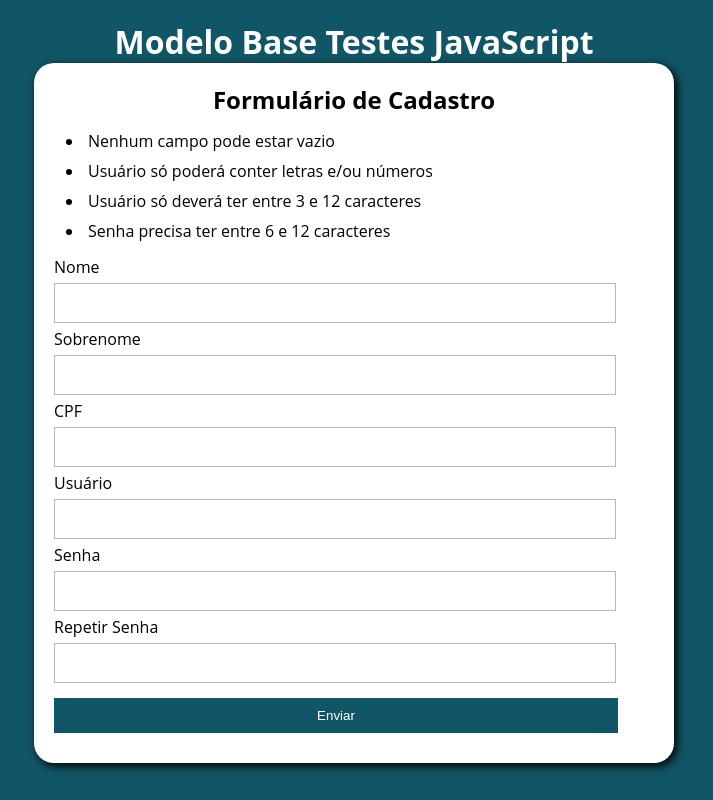
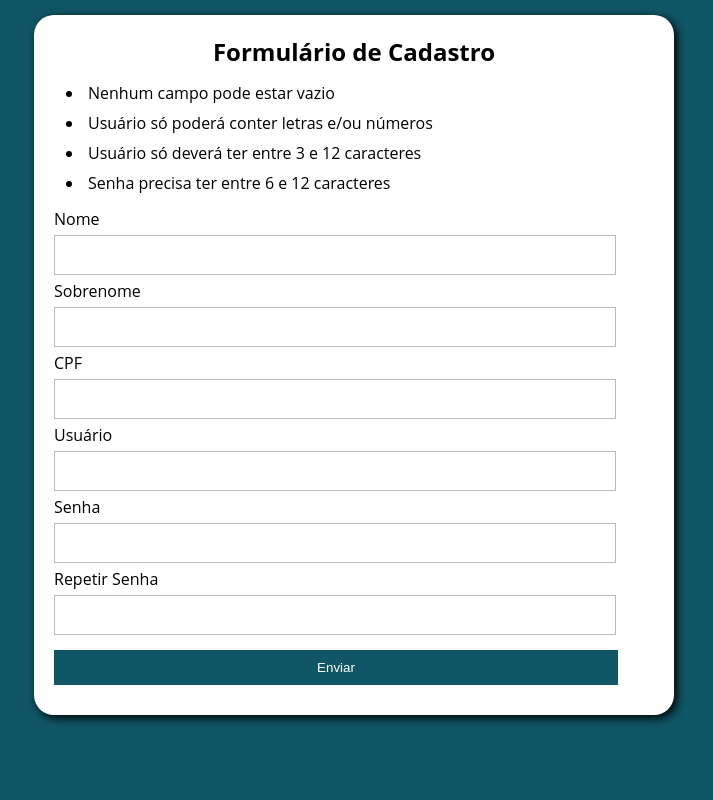
Before and after one commit to Parron01/JavaScript_Projetos_Estudos, a plain HTML site: page ValidandoFormulario/index.html in a window 1280 px wide. Shown: the whole page, without its empty margins (286-999 px from the left). Drawn offline with Linux system fonts and the light colour scheme.

Commit message:
Arrumando Exercício

```diff
--- a/ValidandoFormulario/index.html
+++ b/ValidandoFormulario/index.html
@@ -7,7 +7,6 @@
     <link rel="stylesheet" href="style.css">
 </head>
 <body>
-<h1 style="text-align: center; color: white; margin-top: 20px;">Modelo Base Testes JavaScript</h1>
     <section class="container">
         <h1>Formulário de Cadastro</h1>
         <ul>
--- a/ValidandoFormulario/style.css
+++ b/ValidandoFormulario/style.css
@@ -14,7 +14,7 @@ body{
 .container{
     background: white;
     width: 600px;
-    margin: 0px auto;
+    margin: 15px auto;
     border-radius: 20px;
     padding: 20px;
     box-shadow: 3px 3px 10px;
```
